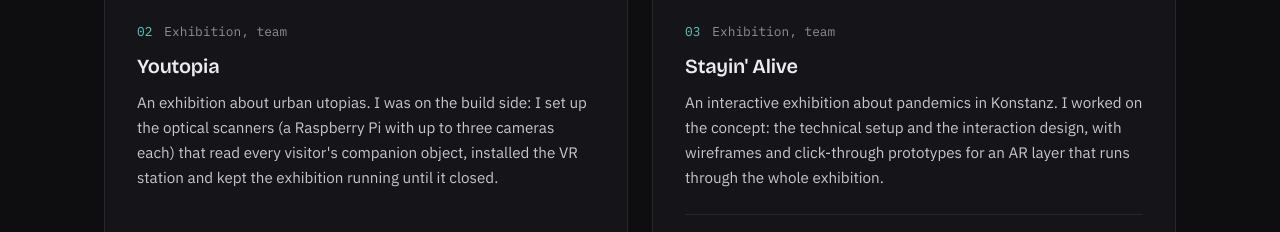
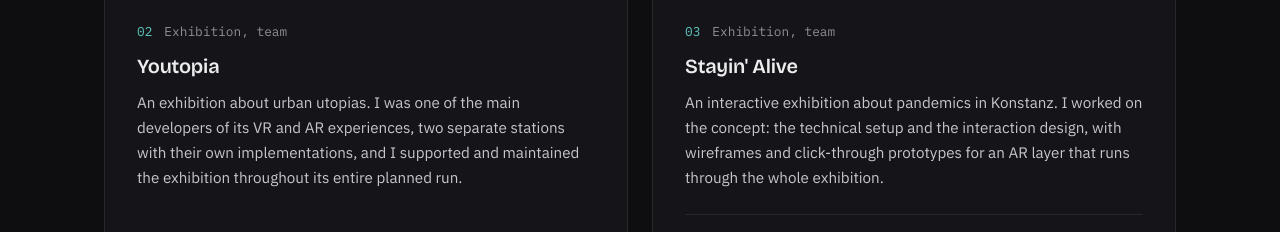
Before and after one commit to AzizKhashimov/azizkhashimov.github.io, a plain HTML site: page index.html in a window 1280 px wide. Shown: the part 1450-1682 px from the top of the page. Drawn offline with Linux system fonts and the light colour scheme.

Commit message:
Correct Youtopia project description
Co-Authored-By: Claude Opus 5.5 <noreply@anthropic.com>

```diff
--- a/index.html
+++ b/index.html
@@ -213,7 +213,7 @@ footer a:hover{color:var(--text)}
         <div class="body">
           <p class="kicker mono"><span>02</span>Exhibition, team</p>
           <h3>Youtopia</h3>
-          <p>An exhibition about urban utopias. I was on the build side: I set up the optical scanners (a Raspberry Pi with up to three cameras each) that read every visitor's companion object, installed the VR station and kept the exhibition running until it closed.</p>
+          <p>An exhibition about urban utopias. I was one of the main developers of its VR and AR experiences, two separate stations with their own implementations, and I supported and maintained the exhibition throughout its entire planned run.</p>
           <div class="foot">
             <ul class="awards">
               <li><img src="img/adc-bronze-2024.png" alt="ADC logo"><span><b>ADC Talent Award 2024</b>Exhibition, Bronze</span></li>
```
